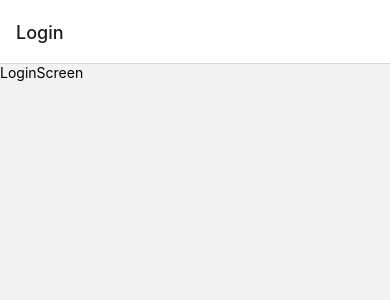
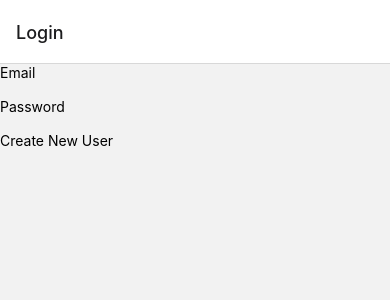
Before and after one commit to sabata06/reactNative-Firebase-Auth-App, a React Native app: screen /Login in a window 390 px wide. Shown: the top 300 px of the page. Built offline with nearby package versions, Linux system fonts and the light colour scheme.

Commit message:
forms created

```diff
--- /dev/null
+++ b/components/AuthContent.jsx
@@ -0,0 +1,19 @@
+import { StyleSheet, Text, View } from 'react-native'
+import React from 'react'
+import AuthForm from './AuthForm'
+import ButtonWhite from './ButtonWhite'
+
+export default function AuthContent({isLogin}) {
+  return (
+    <View>
+        <AuthForm isLogin={isLogin}/>
+        <View>
+            <ButtonWhite>
+                {isLogin ? "Create New User" : "Sign In"}
+            </ButtonWhite>
+        </View>
+    </View>
+  )
+}
+
+const styles = StyleSheet.create({})
--- /dev/null
+++ b/components/AuthForm.jsx
@@ -0,0 +1,39 @@
+import { StyleSheet, Text, View } from "react-native";
+import React, { useState } from "react";
+import Input from "./Input";
+
+export default function AuthForm({ isLogin }) {
+  const [enteredEmail, setEnteredEmail] = useState("");
+  const [enteredPassword, setEnteredPassword] = useState("")
+
+  function updateInput(inputType, enteredValue) {
+    switch (inputType) {
+      case "email":
+        setEnteredEmail(enteredValue);
+        break;
+      case "password":
+        setEnteredPassword(enteredValue);
+        break;
+    }
+  }
+
+  return (
+    <View>
+      <Input
+        label="Email"
+        keyboardType="email-adress"
+        onUpdateValue={updateInput.bind(this, "email")}
+        value={enteredEmail}
+      />
+      <Input
+        label="Password"
+        secure
+        keyboardType="email-adress"
+        onUpdateValue={updateInput.bind(this, "password")}
+        value={enteredPassword}
+      />
+    </View>
+  );
+}
+
+const styles = StyleSheet.create({});
--- /dev/null
+++ b/components/ButtonWhite.jsx
@@ -0,0 +1,12 @@
+import { StyleSheet, Text, View } from 'react-native'
+import React from 'react'
+
+export default function ButtonWhite({children}) {
+  return (
+    <View>
+      <Text>{children}</Text>
+    </View>
+  )
+}
+
+const styles = StyleSheet.create({})
--- /dev/null
+++ b/components/Input.jsx
@@ -0,0 +1,25 @@
+import { StyleSheet, Text, TextInput, View } from "react-native";
+import React from "react";
+
+export default function Input({
+  label,
+  keyboardType,
+  onUpdateValue,
+  value,
+  secure,
+}) {
+  return (
+    <View>
+      <Text>{label}</Text>
+      <TextInput
+        autoCapitalize="none"
+        keyboardType={keyboardType}
+        onChangeText={onUpdateValue}
+        value={value}
+        secureTextEntry={secure}
+      />
+    </View>
+  );
+}
+
+const styles = StyleSheet.create({});
--- a/screens/LoginScreen.jsx
+++ b/screens/LoginScreen.jsx
@@ -1,12 +1,9 @@
-import { StyleSheet, Text, View } from 'react-native'
-import React from 'react'
+import { StyleSheet, Text, View } from "react-native";
+import React from "react";
+import AuthContent from "../components/AuthContent";
 
 export default function LoginScreen() {
-  return (
-    <View>
-      <Text>LoginScreen</Text>
-    </View>
-  )
+  return <AuthContent isLogin/>;
 }
 
-const styles = StyleSheet.create({})
+const styles = StyleSheet.create({});
```
